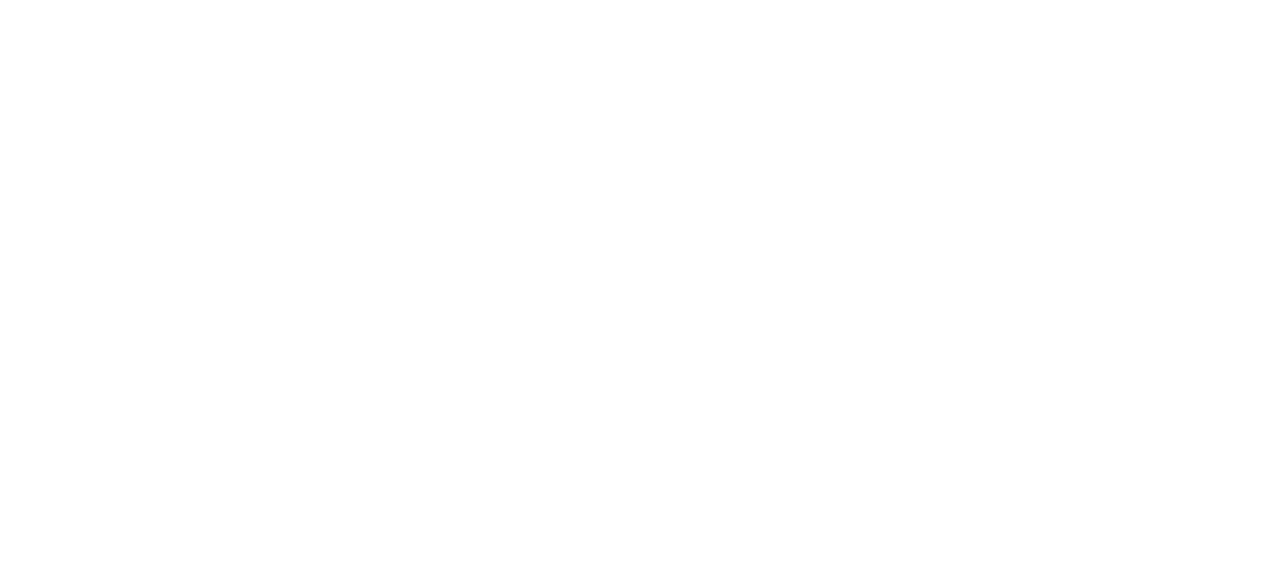
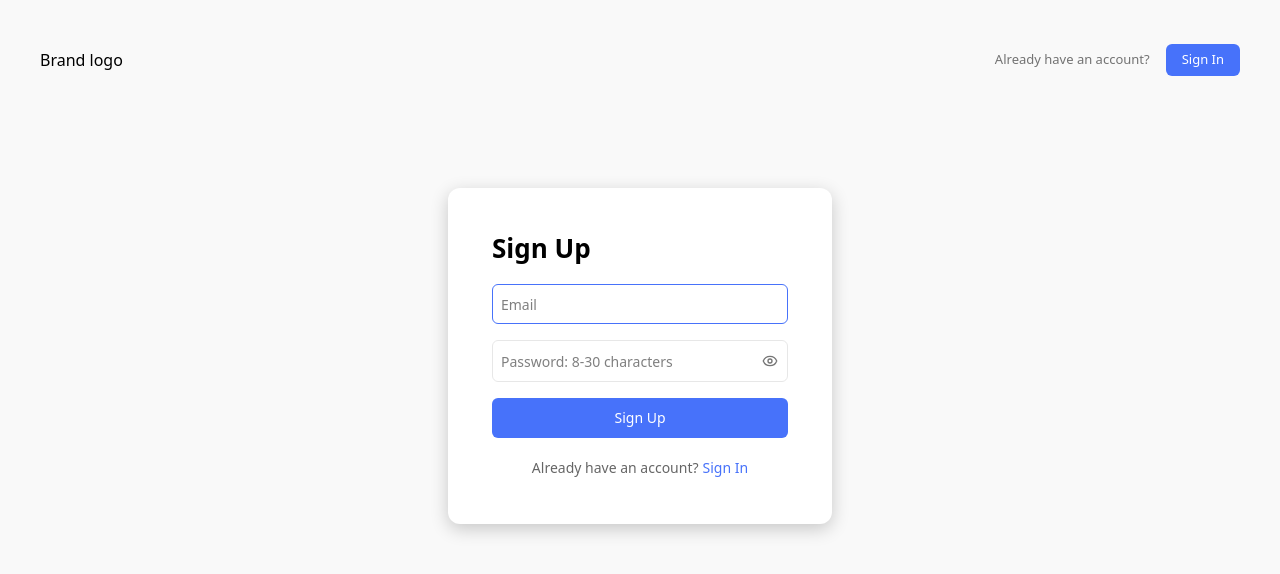
Before and after one commit to anishpawaskar/aimly-frontend, a React (Vite) app: page /signup in a window 1280 px wide. Before the commit this address had no page. Shown: the top 574 px of the page. Built offline with nearby package versions, Linux system fonts and the light colour scheme.

Commit message:
feat: create user signup route

```diff
--- a/src/App.jsx
+++ b/src/App.jsx
@@ -2,6 +2,7 @@ import { Route, Routes } from "react-router";
 import "./App.css";
 import Signin from "./pages/auth/signin";
 import AuthLayout from "./pages/auth/layout";
+import Signup from "./pages/auth/signup";
 
 function App() {
   return (
@@ -10,6 +11,7 @@ function App() {
         <Route path="/" element={<h1 className="text-2xl">Hello</h1>} />
         <Route element={<AuthLayout />}>
           <Route path="signin" element={<Signin />} />
+          <Route path="signup" element={<Signup />} />
         </Route>
       </Routes>
     </>
--- a/src/components/forms/auth-form.jsx
+++ b/src/components/forms/auth-form.jsx
@@ -16,7 +16,10 @@ export const AuthForm = ({
   const [isPasswordVisible, setIsPasswordVisible] = useState(false);
   const [isPasswordFocus, setIsPasswordFocus] = useState(false);
 
+  console.log("auth typee", authType);
+
   const isSignInForm = authType === "signIn";
+  console.log("is signin form", isSignInForm);
   const authRedirectText = isSignInForm
     ? "Don't have an account?"
     : "Already have an account?";
@@ -24,6 +27,8 @@ export const AuthForm = ({
     ? "Password"
     : "Password: 8-30 characters";
   const authRedirectRoute = isSignInForm ? "/signup" : "/signin";
+  const authRedirectName = isSignInForm ? "Sign Up" : "Sign In";
+  console.log("redirect", authRedirectRoute);
 
   const forgotPasswordValues = {
     pathname: "/requestRestPassword",
@@ -108,10 +113,10 @@ export const AuthForm = ({
       <div className="flex justify-center items-center gap-1 flex-wrap text-sm">
         <span className="text-frontColor opacity-60">{authRedirectText}</span>
         <Link
-          href={authRedirectRoute}
+          to={authRedirectRoute}
           className="text-[var(--primary-color)] hover:underline decoration-1"
         >
-          {heading}
+          {authRedirectName}
         </Link>
       </div>
     </div>
--- /dev/null
+++ b/src/components/forms/signup-form.jsx
@@ -0,0 +1,78 @@
+import { isValidEmail, validateInputs } from "@/lib/utils";
+import { AuthForm } from "./auth-form";
+import { useState } from "react";
+
+export const SignupForm = () => {
+  const [formData, setFormData] = useState({
+    email: "",
+    password: "",
+  });
+  const [validationErrors, setValidationErrors] = useState({
+    email: "",
+    password: "",
+    serverError: "",
+  });
+
+  const onChange = (e) => {
+    const { name, value } = e.target;
+    setFormData((prevFormData) => ({ ...prevFormData, [name]: value }));
+
+    setValidationErrors((prevValidationErrors) => ({
+      ...prevValidationErrors,
+      [name]: value
+        ? ""
+        : `${name === "email" ? "Email address" : "Password"} can't be empty.`,
+      serverError: "",
+    }));
+  };
+
+  const validateForm = () => {
+    const valuesToValidate = {
+      email: formData.email,
+      password: formData.password,
+    };
+
+    const defaultErrors = {
+      email: "Email address can't be empty.",
+      password: "Password can't be empty.",
+    };
+
+    let errors = validateInputs(valuesToValidate, defaultErrors);
+
+    if (!isValidEmail(formData.email) && formData.email) {
+      errors.email = "Invalid email format.";
+    }
+
+    if (formData.password.length < 6 || formData.password.length > 30) {
+      errors.password = "Password requires 6~30 characters long.";
+    }
+
+    return errors;
+  };
+
+  const onSubmit = (e) => {
+    e.preventDefault();
+    const errors = validateForm();
+
+    if (Object.values(errors).some(Boolean)) {
+      setValidationErrors((prevValidationErrors) => ({
+        ...prevValidationErrors,
+        ...errors,
+      }));
+      return;
+    }
+
+    console.log("save kar");
+  };
+
+  return (
+    <AuthForm
+      heading={"Sign Up"}
+      authType={"signUp"}
+      onChange={onChange}
+      onSubmit={onSubmit}
+      formData={formData}
+      validationErrors={validationErrors}
+    />
+  );
+};
--- /dev/null
+++ b/src/pages/auth/signup.jsx
@@ -0,0 +1,7 @@
+import { SignupForm } from "@/components/forms/signup-form";
+
+const Signup = () => {
+  return <SignupForm />;
+};
+
+export default Signup;
```
